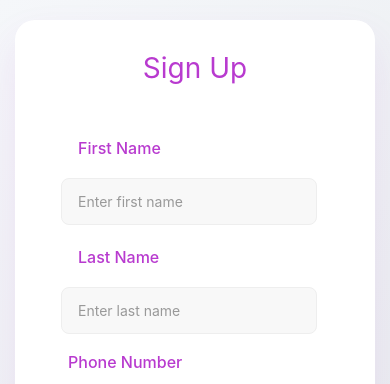
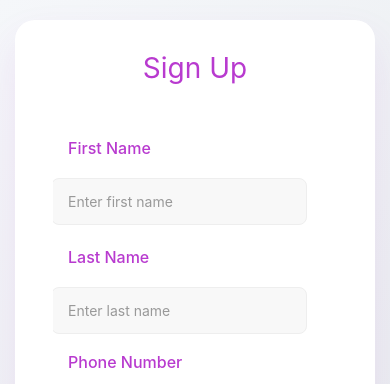
Before and after one commit to omar-ahmed2/desktop-real-time-chat-pp, a React (Vite) app in the folder desktop-real-time-chat-app/: page /signup in a window 390 px wide. Shown: the top 384 px of the page. Built offline with nearby package versions, Linux system fonts and the light colour scheme.

Commit message:
sign responsive fix

```diff
--- a/desktop-real-time-chat-app/src/components/login/signup/SignUp/SignUp.css
+++ b/desktop-real-time-chat-app/src/components/login/signup/SignUp/SignUp.css
@@ -65,8 +65,9 @@
 
 .name-row {
   display: grid;
+  width: 95%;
   grid-template-columns: 1fr 1fr;
-  gap: 20px;
+
 }
 
 .input-group {
@@ -77,9 +78,7 @@
   animation: inputAppear 0.8s ease-out forwards;
 }
 
-.animate-1{
-  margin-left: 20px;
-}
+
 
 .animate-3{
   margin-right: -20px;
@@ -294,10 +293,5 @@
     margin: 0 auto;
     width: 100%;
   }
-  .animate-1{
-    margin-left: 10px;
-  }
-  .animate-2{
-    margin-left: 10px;
-  }
+
 }
```
